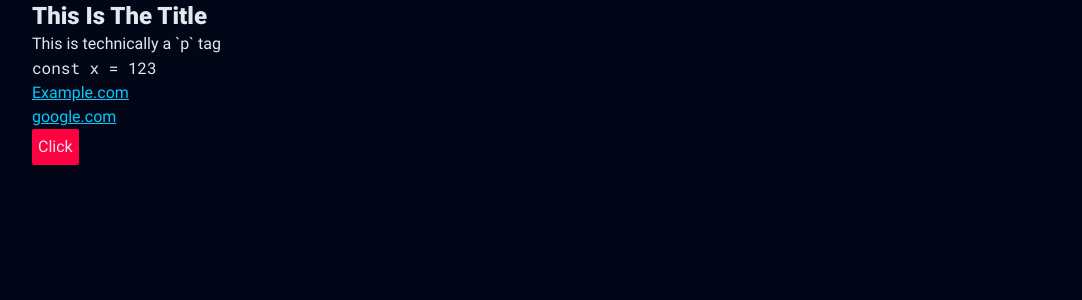
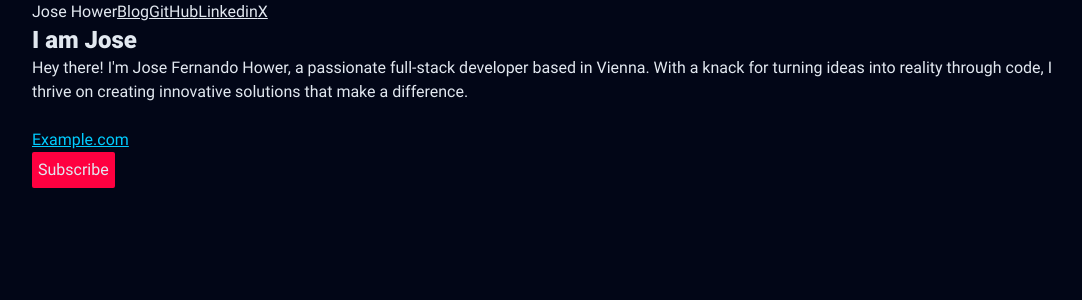
Before and after one commit to Josehower/k90, a Next.js app: page / in a window 1280 px wide. Shown: the top 300 px of the page, without its empty margins (96-1178 px from the left). Built offline with nearby package versions, Linux system fonts and the light colour scheme; what tailwind-highlightjs would draw is missing.

Commit message:
Add personal links

```diff
--- a/app/layout.tsx
+++ b/app/layout.tsx
@@ -1,5 +1,6 @@
 import "./globals.css"
 import type { Metadata } from "next"
+import Link from "next/link"
 
 export const metadata: Metadata = {
   title: "Create Next App",
@@ -14,6 +15,33 @@ export default function RootLayout({
   return (
     <html lang="en">
       <body className="sans-serif min-h-screen max-w-screen-lg bg-slate-950 p-1.5 text-slate-200 lg:mx-auto  lg:p-0">
+        <nav>
+          <span>Jose Hower</span>
+          <Link href="/blog" className="underline">
+            Blog
+          </Link>
+          <Link
+            href="https://github.com/Josehower"
+            target="_blank"
+            className="underline"
+          >
+            GitHub
+          </Link>
+          <Link
+            href="https://www.linkedin.com/in/josehower"
+            target="_blank"
+            className="underline"
+          >
+            Linkedin
+          </Link>
+          <Link
+            href="https://twitter.com/HowerBarbosa"
+            target="_blank"
+            className="underline"
+          >
+            X
+          </Link>
+        </nav>
         {children}
       </body>
     </html>
--- a/app/page.tsx
+++ b/app/page.tsx
@@ -3,9 +3,13 @@ import Link from "next/link"
 export default function Home() {
   return (
     <main>
-      <h1 className="text-2xl font-bold">This Is The Title</h1>
-      <p>This is technically a `p` tag</p>
-      <code>const x = 123</code>
+      <h1 className="text-2xl font-bold">I am Jose</h1>
+      <p>
+        Hey there! I&apos;m Jose Fernando Hower, a passionate full-stack
+        developer based in Vienna. With a knack for turning ideas into reality
+        through code, I thrive on creating innovative solutions that make a
+        difference.
+      </p>
       <br />
       <Link
         passHref
@@ -15,15 +19,8 @@ export default function Home() {
         Example.com
       </Link>
       <br />
-      <Link
-        href="https://google.com"
-        className="text-bright-cyan underline visited:text-slate-200"
-      >
-        google.com
-      </Link>
-      <br />
       <button className="rounded-sm bg-neon-red p-1.5 transition-transform hover:scale-105">
-        Click
+        Subscribe
       </button>
       <br />
     </main>
```
